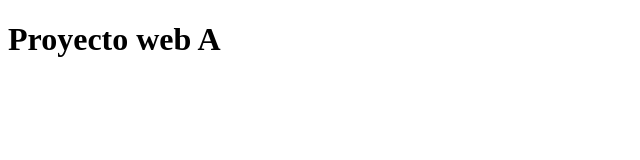
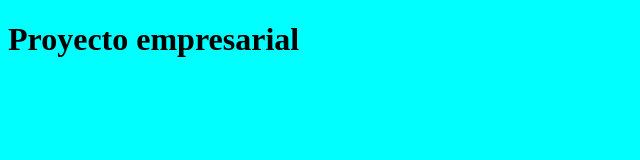
Before and after one commit to lezgardaniel/git-pildoras, a plain HTML site: page index.html in a window 1280 px wide. Shown: the whole page, without its empty margins (0-640 px from the left). Drawn offline with Linux system fonts and the light colour scheme.

```diff
--- /dev/null
+++ b/css/estilos.css
@@ -0,0 +1,3 @@
+body{
+    background-color: aqua;
+}
--- a/index.html
+++ b/index.html
@@ -4,8 +4,9 @@
     <meta charset="UTF-8">
     <meta name="viewport" content="width=device-width, initial-scale=1.0">
     <title>Document</title>
+    <link rel="stylesheet" href="css/estilos.css">
 </head>
 <body>
-    <h1>Proyecto web A</h1>
+    <h1>Proyecto empresarial</h1>
 </body>
 </html>
```
Also changed, not shown: js/javascript.js (added).
